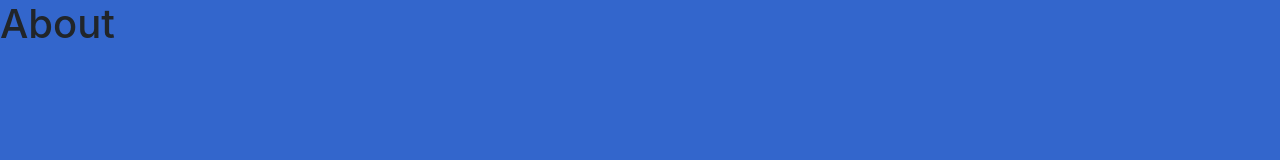
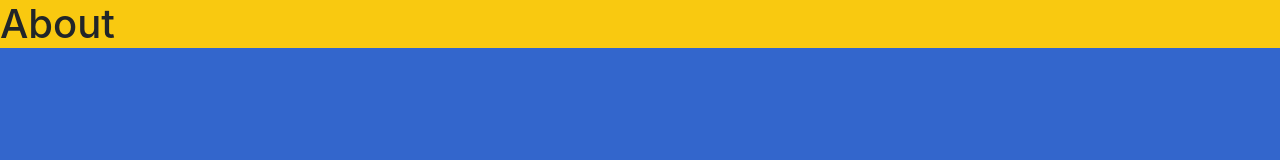
Before and after one commit to vpscommacc/vpscommacc.github.io, a plain HTML site: page about.html in a window 1280 px wide. Drawn offline with nearby package versions, Linux system fonts and the light colour scheme.

Commit message:
Update about.html

```diff
--- a/about.html
+++ b/about.html
@@ -7,7 +7,7 @@
 
     <!-- Bootstrap CSS -->
     <link rel="stylesheet" href="https://cdn.jsdelivr.net/npm/bootstrap@4.5.3/dist/css/bootstrap.min.css" integrity="sha384-TX8t27EcRE3e/ihU7zmQxVncDAy5uIKz4rEkgIXeMed4M0jlfIDPvg6uqKI2xXr2" crossorigin="anonymous">
-    <link rel="stylesheet" href="/css/theme.css">
+    <link rel="stylesheet" href="/css/style.css">
     <title>About</title>
   </head>
   <body>
```
